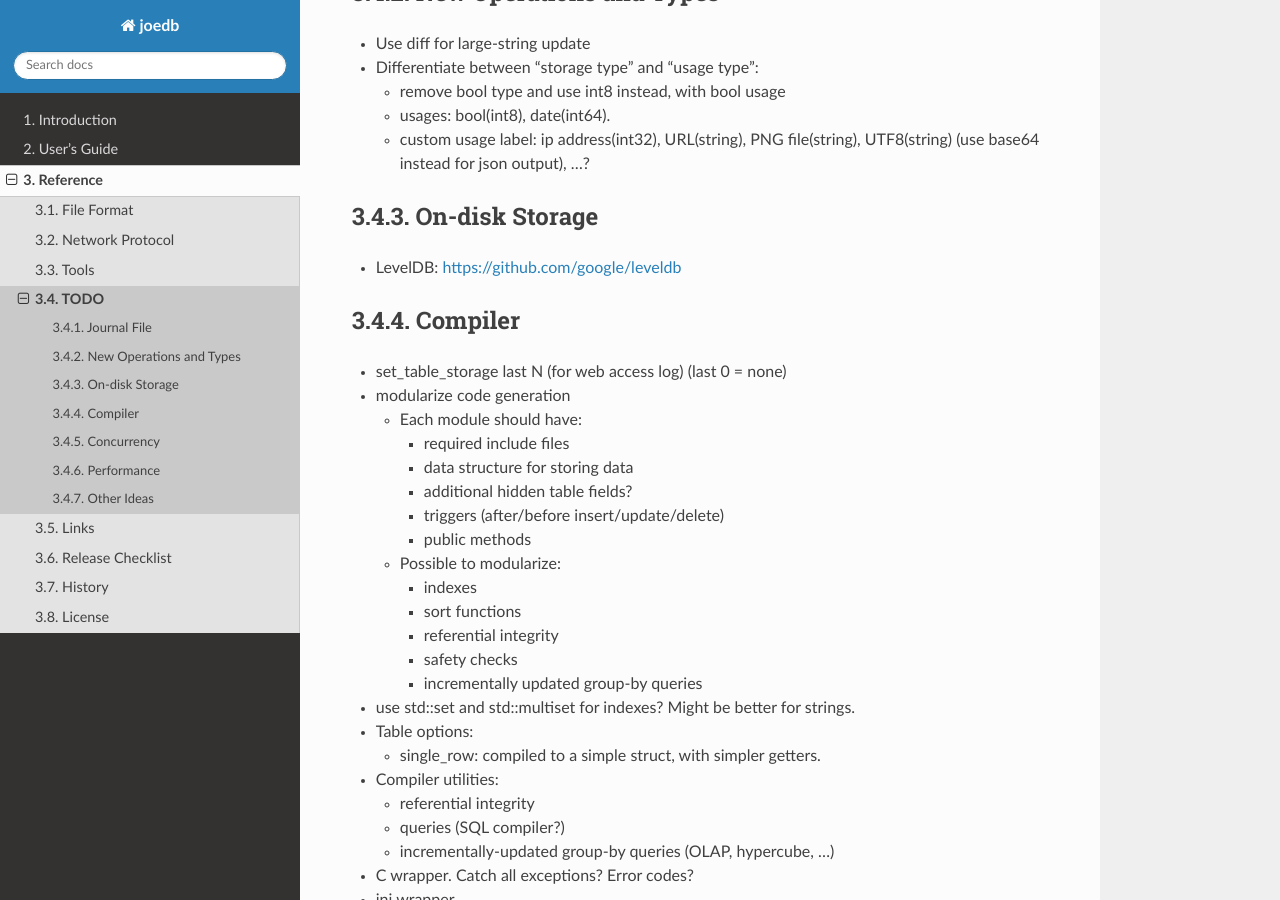
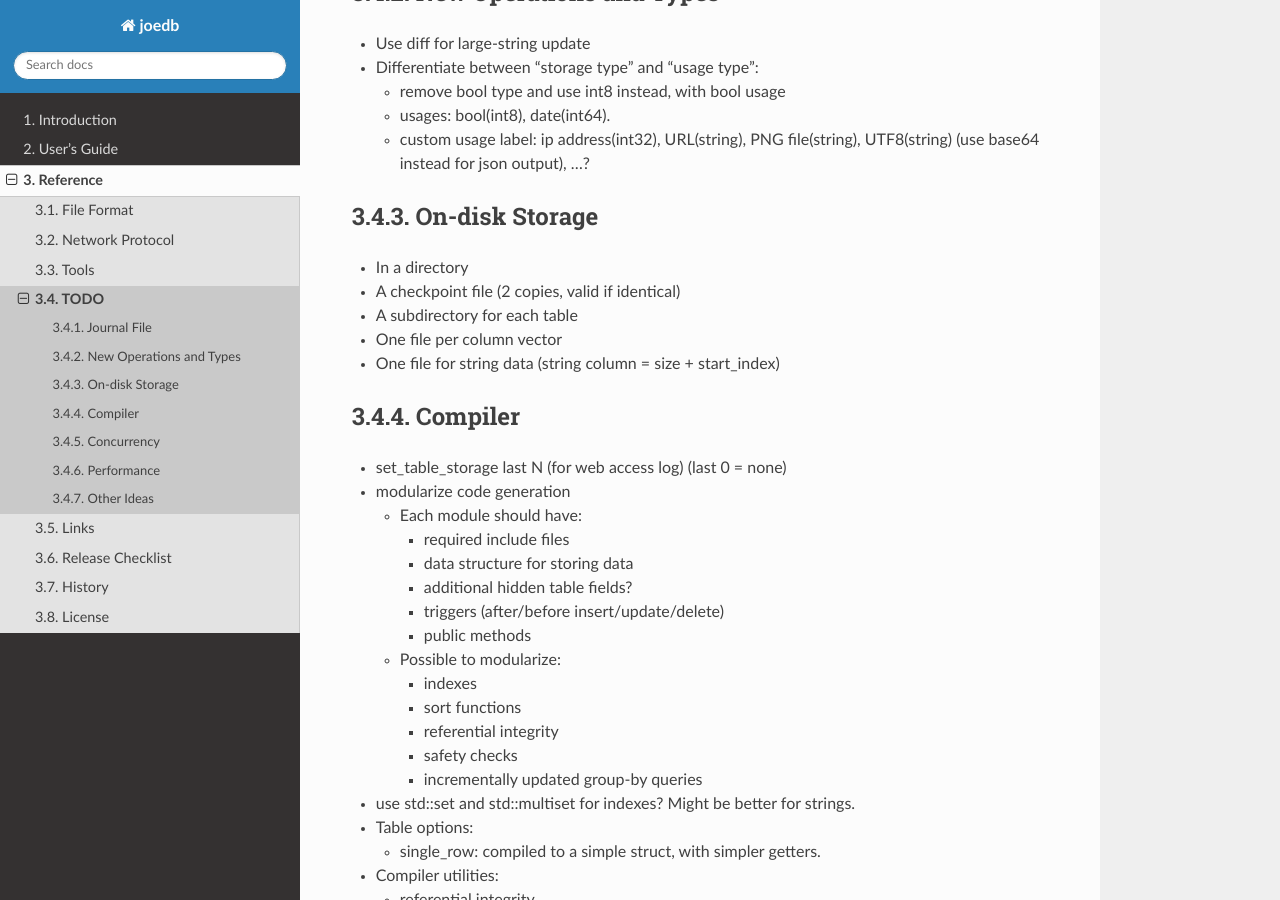
Before and after one commit to Remi-Coulom/joedb, a Sphinx documentation site: the page built from doc/source/todo.rst, in a window 1280 px wide and 900 px high, scrolled down 409 px. Built offline with Sphinx 7.4.7 and the Read the Docs theme 2.0.0, drawn with Linux system fonts in a browser that asks for light colours; formulas are drawn with MathJax 3.

Commit message:
ideas for on-disk storage

```diff
--- a/doc/source/todo.rst
+++ b/doc/source/todo.rst
@@ -20,7 +20,11 @@ New Operations and Types
 
 On-disk Storage
 ----------------
-- LevelDB: https://github.com/google/leveldb
+- In a directory
+- A checkpoint file (2 copies, valid if identical)
+- A subdirectory for each table
+- One file per column vector
+- One file for string data (string column = size + start_index)
 
 Compiler
 --------
```
